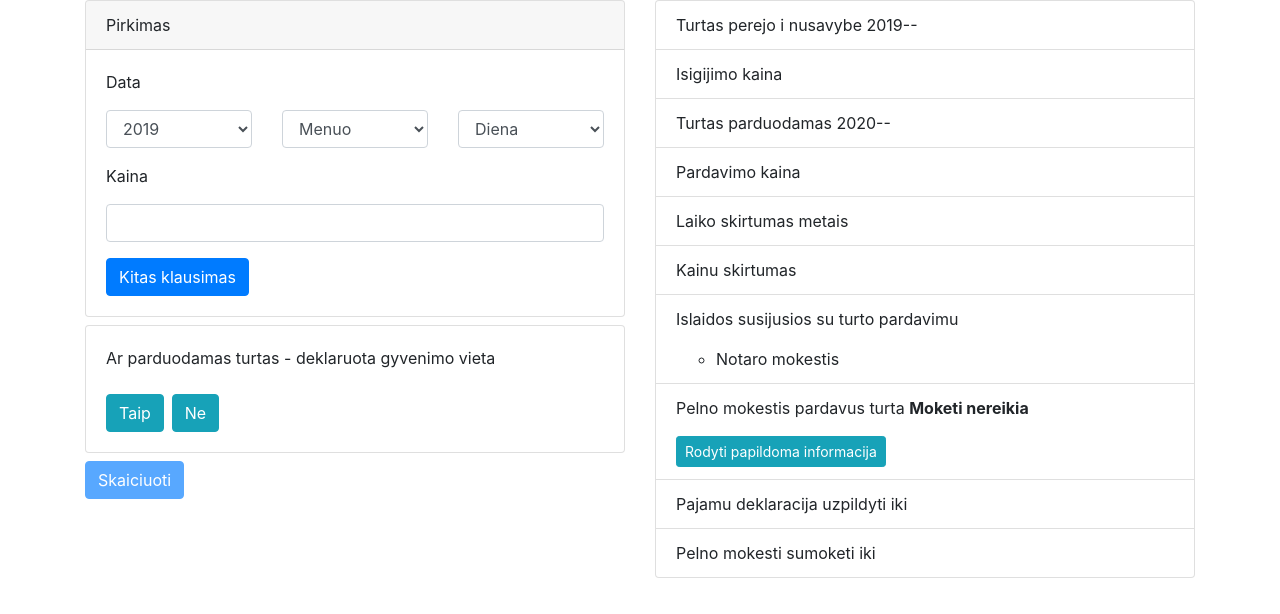
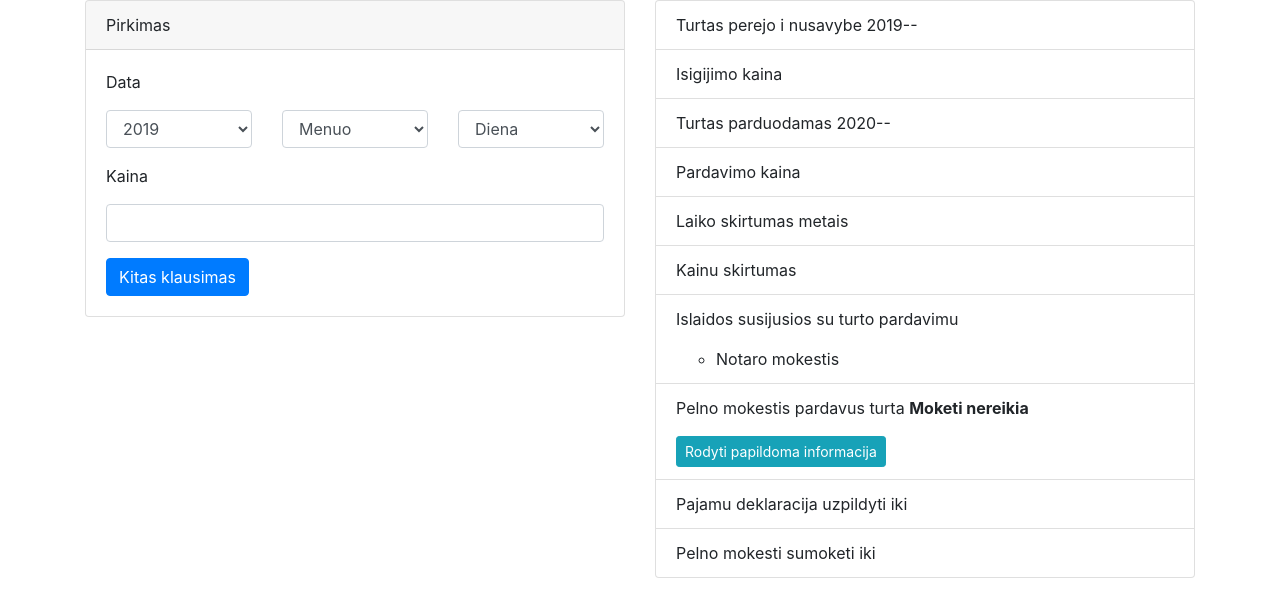
Before and after one commit to horolug/nt-duk, a React (Create React App) app: page / in a window 1280 px wide. Shown: the top 614 px of the page. Built offline with nearby package versions, Linux system fonts and the light colour scheme.

Commit message:
Dwelling options selection is part of question card flow

```diff
--- a/src/Components/Form/form.js
+++ b/src/Components/Form/form.js
@@ -298,19 +298,14 @@ class Form extends React.Component {
             />
 
             <QuestionCard
+              isVisible={this.state.questionStep}
+              isFormValid={this.isFormValid()}
               onChange={(e) => this.handleQuestionCard(e)}
               onClick={(e) => this.handleQuestionButton(e)}
               primaryDwelling={this.state.primaryDwelling}
             />
 
-            <div className="form-group">
-              <button
-                disabled = {this.isFormValid() ? false : true }
-                onClick={this.handleSubmit}
-                className="btn btn-primary">
-                Skaiciuoti
-              </button>
-            </div>
+
           </div>
           <div className="col">
             <Summary
--- a/src/Components/QuestionCard/questionCard.js
+++ b/src/Components/QuestionCard/questionCard.js
@@ -38,6 +38,7 @@ class questionCard extends React.Component {
       </div>;
     }
 
+    if ( this.props.isVisible === 3 ){
       return (
         <div className="mb-2">
           <div className="card">
@@ -59,8 +60,23 @@ class questionCard extends React.Component {
           </div>
 
           {questionCard2}
+
+
+          <div className="form-group mt-2">
+            <button
+              disabled = {this.props.isFormValid ? false : true }
+              onClick={this.handleSubmit}
+              className="btn btn-primary">
+              Skaiciuoti
+            </button>
           </div>
+        </div>
+
+
       );
+    } else {
+      return false
+    }
   }
 }
 
```
Lines whose indentation alone changed are shown as unchanged.
